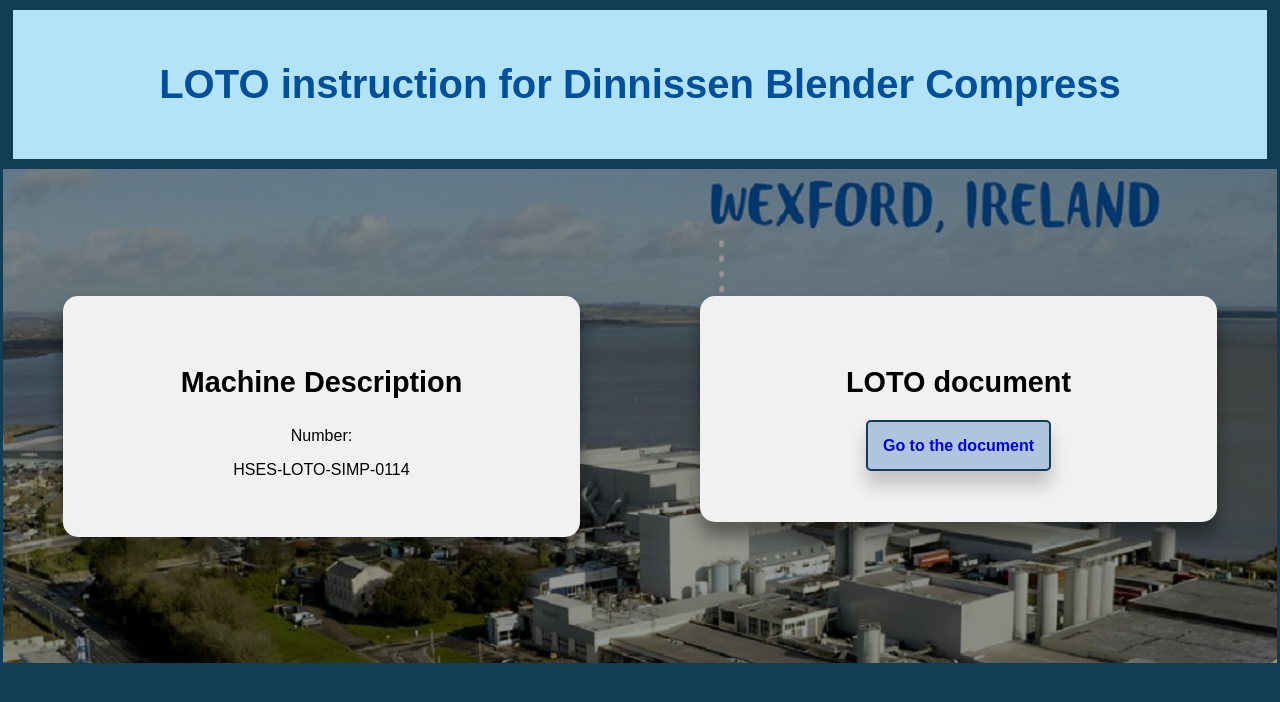
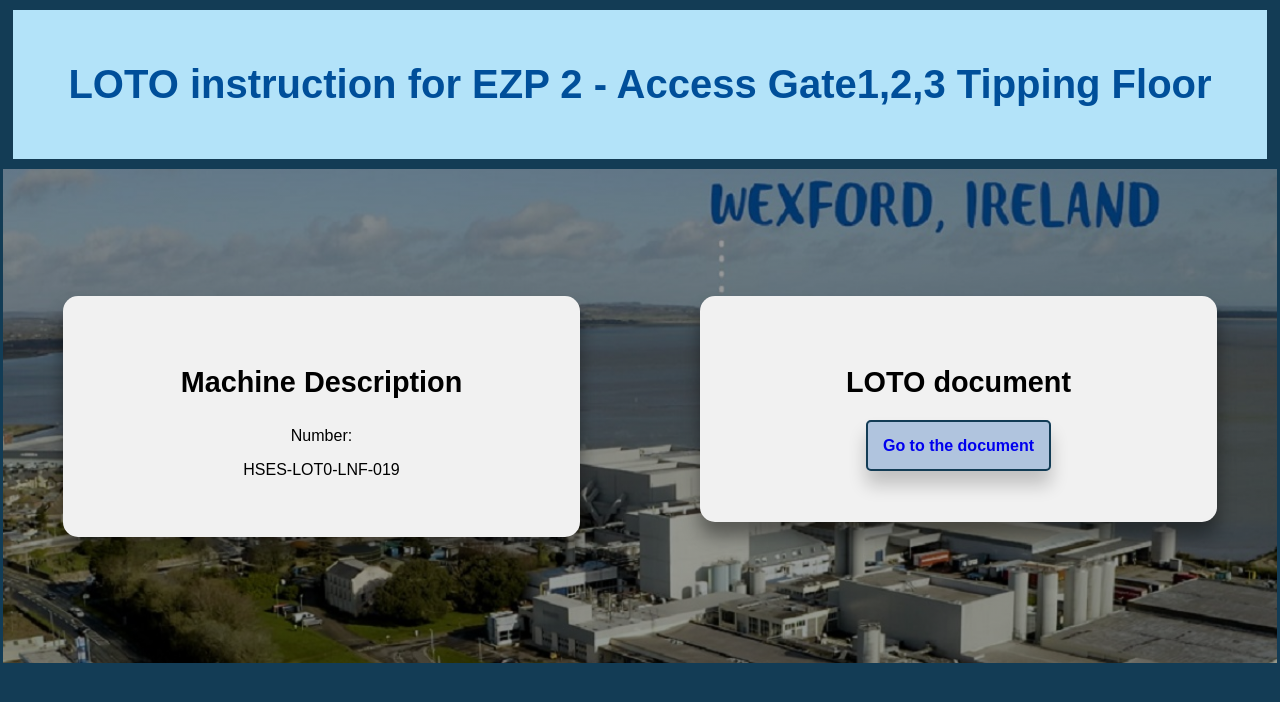
Before and after one commit to Constancetermoz/EZP-2---Access-Gate1-2-3-Tipping-Floor, a plain HTML site: page index.html in a window 1280 px wide. Drawn offline with Linux system fonts and the light colour scheme.

Commit message:
Update index.html

```diff
--- a/index.html
+++ b/index.html
@@ -2,13 +2,13 @@
 <html>
 <head>
 <meta name="LOTO Instruction" content="width=device-width, initial-scale=1">
-<title>LOTO INSTRUCTION - Dinnissen Blender Compress</title>
+<title>LOTO INSTRUCTION - EZP 2 - Access Gate1,2,3 Tipping Floor</title>
 <link rel="stylesheet" href="style.css">
 </head>
 <body>
 
 <div class="Title">
-  <h1>LOTO instruction for Dinnissen Blender Compress</h1>
+  <h1>LOTO instruction for EZP 2 - Access Gate1,2,3 Tipping Floor</h1>
 </div>
 
 <div class="row">
@@ -16,14 +16,14 @@
     <div class="card">
       <h3>Machine Description</h3>
       <p>Number:</p>
-      <p>HSES-LOTO-SIMP-0114</p>
+      <p>HSES-LOT0-LNF-019</p>
     </div>
   </div>
 
   <div class="column">
     <div class="card" style="padding-bottom:67px;">
       <h3 style="padding-bottom:10px;">LOTO document</h3>
-      <a href="https://live.danwex.ideagenqpulse.com/QPulse/default.aspx#ViewID=Revision_DetailView_Active&ObjectKey=5046&ObjectClassName=Bacchus.Xpo.BusinessObjects.Documents.Revision&mode=View">Go to the document</a>
+      <a href="https://live.danwex.ideagenqpulse.com/QPulse/#ViewID=Revision_DetailView_Active&ObjectKey=4108&ObjectClassName=Bacchus.Xpo.BusinessObjects.Documents.Revision&mode=View">Go to the document</a>
     </div>
   </div>
 
```
